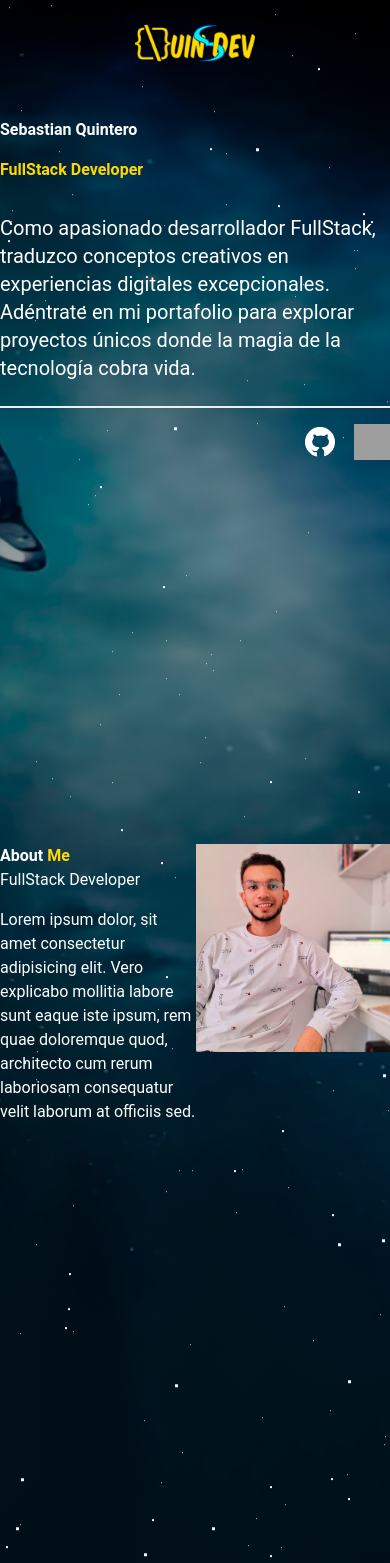
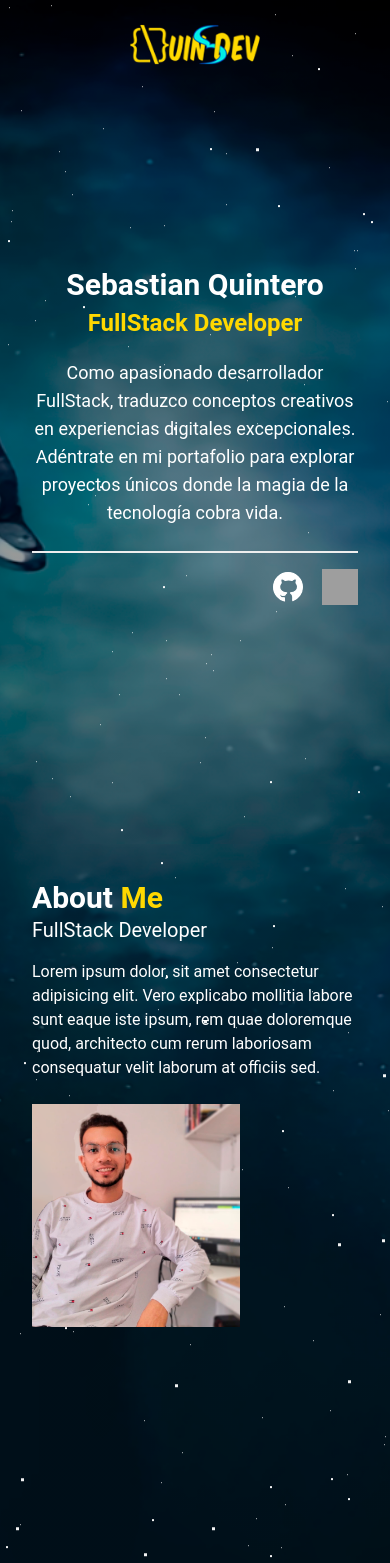
Before and after one commit to QuinSDev/quinsdev-portfolio, a React (Vite) app: page / in a window 390 px wide. Shown: the top 1563 px of the page. Built offline with nearby package versions, Linux system fonts and the light colour scheme; grey boxes are pictures that could not be loaded.

Commit message:
Se actualiza el responsive para celulares

```diff
--- a/src/components/AboutMe.jsx
+++ b/src/components/AboutMe.jsx
@@ -7,15 +7,15 @@ export const AboutMe = () => {
   };
 
   return (
-    <div className="flex lg:flex-row md:flex-col sm:flex-col w-full xl:px-32 lg:pt-20 lg:px-20 md:px-20 md:pt-12 sm:px-16 sm:pt-12 xl:justify-between lg:justify-between component">
+    <div className="flex lg:flex-row flex-col w-full xl:px-32 lg:pt-20 lg:px-20 md:px-20 md:pt-12 sm:px-16 sm:pt-12 px-8 pt-9 xl:justify-between lg:justify-between component">
       <div className="grid flex-grow card rounded-box xl:max-w-2xl lg:max-w-md justify-items-start">
         <div >
-          <h2 className="lg:text-5xl md:text-5xl sm:text-4xl font-bold text-white">
+          <h2 className="lg:text-5xl md:text-5xl sm:text-4xl text-3xl font-bold text-white">
             About <span className="" style={secondColor}>Me</span>
           </h2>
           <div className="lg:mt-10 md:mt-6 sm:mt-2">
-          <h3 className="md:text-3xl sm:text-2xl text-white">FullStack Developer</h3>
-          <p className="mt-4 md:text-xl sm:text-lg text-white">
+          <h3 className="md:text-3xl sm:text-2xl text-xl text-white">FullStack Developer</h3>
+          <p className="mt-4 md:text-xl sm:text-lg text-base text-white">
             Lorem ipsum dolor, sit amet consectetur adipisicing elit. Vero
             explicabo mollitia labore sunt eaque iste ipsum, rem quae doloremque
             quod, architecto cum rerum laboriosam consequatur velit laborum at
@@ -24,7 +24,7 @@ export const AboutMe = () => {
           </div>
         </div>
       </div>
-      <div className="lg:mt-24 md:mt-6 sm:mt-6 xl:w-80 lg:w-72 md:w-60 sm:w-60">
+      <div className="lg:mt-24 md:mt-6 sm:mt-6 mt-6 xl:w-80 lg:w-72 md:w-60 sm:w-60 w-52">
         <img  src={Perfil} alt="" />
       </div>
     </div>
--- a/src/components/Footer.jsx
+++ b/src/components/Footer.jsx
@@ -10,7 +10,7 @@ export const Footer = () => {
   return (
     <footer className="footer footer-center h-full">
       <aside>
-        <p className="md:text-lg sm:text-base text-white">
+        <p className="md:text-lg sm:text-base  text-white">
           Copyright <span style={secondColor}>©</span> {currentYear} - All
           right reserved <span style={secondColor}>by</span> QuinSDev
         </p>
--- a/src/components/Header.jsx
+++ b/src/components/Header.jsx
@@ -3,8 +3,8 @@ import logo from "../assets/images/LogoQS.png"
 
 export const Header = () => {
   return (
-    <div className="flex w-full pb-0 pt-6 px-32 xl:justify-start lg:justify-start md:justify-center sm:justify-center component">
-      <img className="" src={logo} alt="logo" />
+    <div className="flex w-full px-8 pt-6 sm:pb-0 sm:pt-6 sm:px-32 justify-center sm:justify-center md:justify-center lg:justify-start xl:justify-start component">
+      <img className="w-36 sm:w-44" src={logo} alt="logo" />
     </div>
   );
 };
--- a/src/components/Hero.jsx
+++ b/src/components/Hero.jsx
@@ -9,11 +9,11 @@ export const Hero = () => {
   }
 
   return (
-    <div className="flex h-[88vh] py-14 xl:px-32 lg:px-20 md:px-20 sm:px-16 justify-end component">
-      <div className="flex flex-col max-h-full xl:max-w-xl lg:max-w-md lg:justify-start md:justify-center sm:justify-center">
-        <h1 className="xl:text-6xl lg:text-5xl md:text-5xl sm:text-4xl lg:text-left md:text-center sm:text-center font-bold text-white">Sebastian Quintero</h1>
-        <h3 className="mt-4 lg:text-4xl md:text-3xl sm:text-2xl lg:text-left md:text-center sm:text-center font-bold" style={secondColor}>FullStack Developer</h3>
-        <p className="text-xl lg:text-left md:text-center sm:text-center mt-8 text-white">Como apasionado desarrollador FullStack, traduzco conceptos creativos
+    <div className="flex h-[88vh] py-12 sm:py-14 px-8 xl:px-32 lg:px-20 md:px-20 sm:px-16 justify-end component">
+      <div className="flex flex-col max-h-full xl:max-w-xl lg:max-w-md lg:justify-start md:justify-center sm:justify-center justify-center">
+        <h1 className="xl:text-6xl lg:text-5xl md:text-5xl sm:text-4xl text-3xl lg:text-left text-center font-bold text-white">Sebastian Quintero</h1>
+        <h3 className="sm:mt-4 mt-1 lg:text-4xl md:text-3xl sm:text-2xl text-2xl lg:text-left text-center font-bold" style={secondColor}>FullStack Developer</h3>
+        <p className="sm:text-xl text-lg lg:text-left text-center sm:mt-8 mt-5 text-white">Como apasionado desarrollador FullStack, traduzco conceptos creativos
           en experiencias digitales excepcionales. Adéntrate en mi portafolio
           para explorar proyectos únicos donde la magia de la tecnología cobra
           vida.</p>
--- a/src/components/Project.jsx
+++ b/src/components/Project.jsx
@@ -14,8 +14,8 @@ export const Project = () => {
   const next = () => setActiveIndex((curr) => (curr === Projects.length - 1 ? 0 : curr + 1));
 
   return (
-    <div className="xl:px-32 py-8 lg:px-20 md:px-20 sm:px-16 h-full component">
-      <h2 className="md:text-5xl sm:text-4xl font-bold text-white text-center">
+    <div className="xl:px-32 py-8 px-8 lg:px-20 md:px-20 sm:px-16 h-full component">
+      <h2 className="md:text-5xl sm:text-4xl text-3xl font-bold text-white text-center">
         Lastest <span style={secondColor}>Project</span>
       </h2>
       <div className="mt-4 flex justify-center relative h-full">
--- a/src/components/Skill.jsx
+++ b/src/components/Skill.jsx
@@ -10,17 +10,17 @@ export const Skill = () => {
   const cloneSkillItems = [...SkillItems, ... SkillItems]
 
   return (
-    <div className="pt-16 xl:px-32 md:px-20 sm:px-16 h-full">
-      <h2 className="md:text-5xl sm:text-4xl font-bold md:text-center sm:text-center" style={secondColor}>
+    <div className="sm:pt-16 pt-10 xl:px-32 md:px-20 sm:px-16 px-8 h-full">
+      <h2 className="md:text-5xl sm:text-4xl text-3xl font-bold text-center" style={secondColor}>
         Skills
       </h2>
-      <p className="mt-8 md:text-xl md:text-center sm:text-center text-white">
+      <p className="sm:mt-8 mt-6 md:text-xl text-center text-base text-white">
         Como desarrollador, mi entusiasmo y pasión por la tecnología me han
         llevado a trabajar en proyectos desafiantes y enriquecedores. A lo largo
         de todo este camino, he adquirido experiencia con tecnologías clave,
         tales como:
       </p>
-      <div className="xl:py-20 md:py-16 sm:py-12 w-full overflow-hidden">
+      <div className="xl:py-20 md:py-16 sm:py-12 py-8 w-full overflow-hidden">
         <SkillSlider>{cloneSkillItems}</SkillSlider>
       </div>
     </div>
--- a/tailwind.config.js
+++ b/tailwind.config.js
@@ -4,7 +4,6 @@ module.exports = withMT({
   content: ["./index.html", "./src/**/*.{js,ts,jsx,tsx}"],
   theme: {
     screens: {
-
     },
     extend: {},
   },
```
